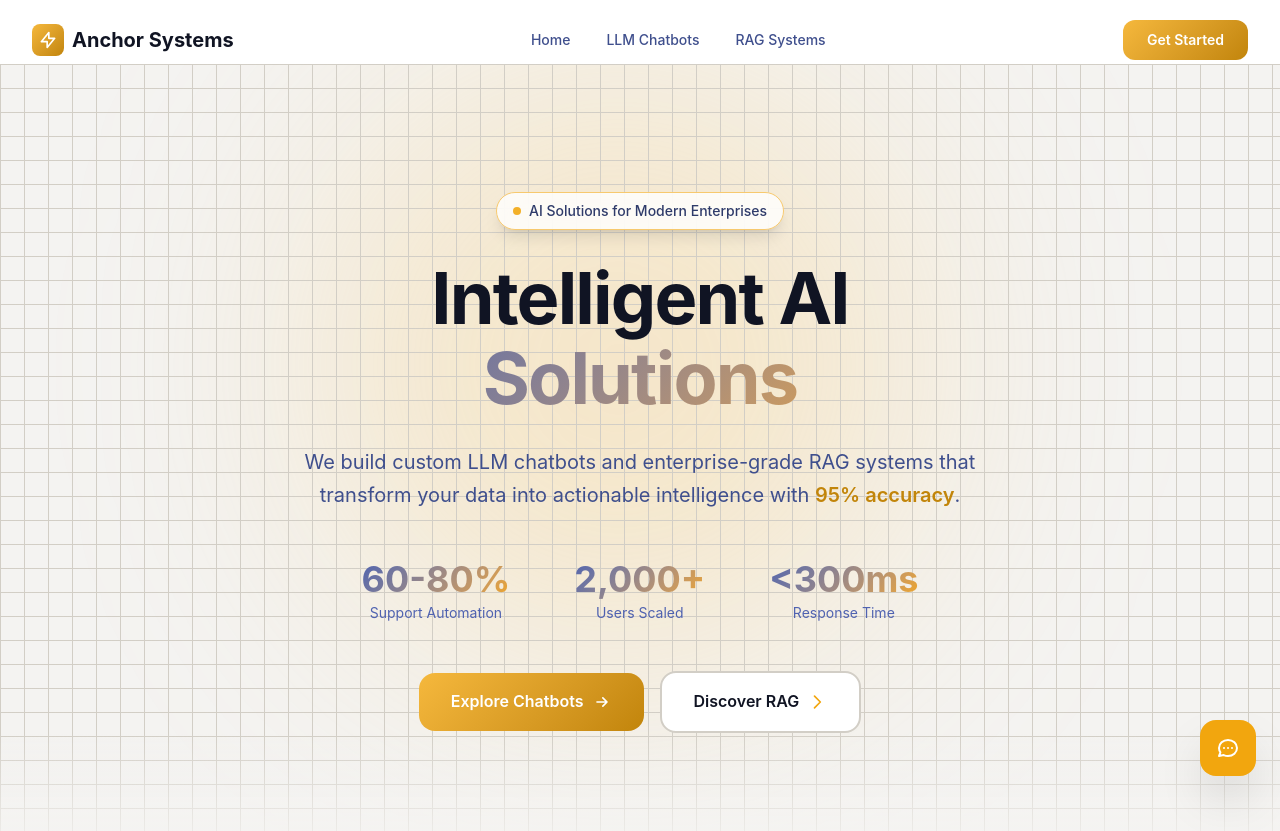
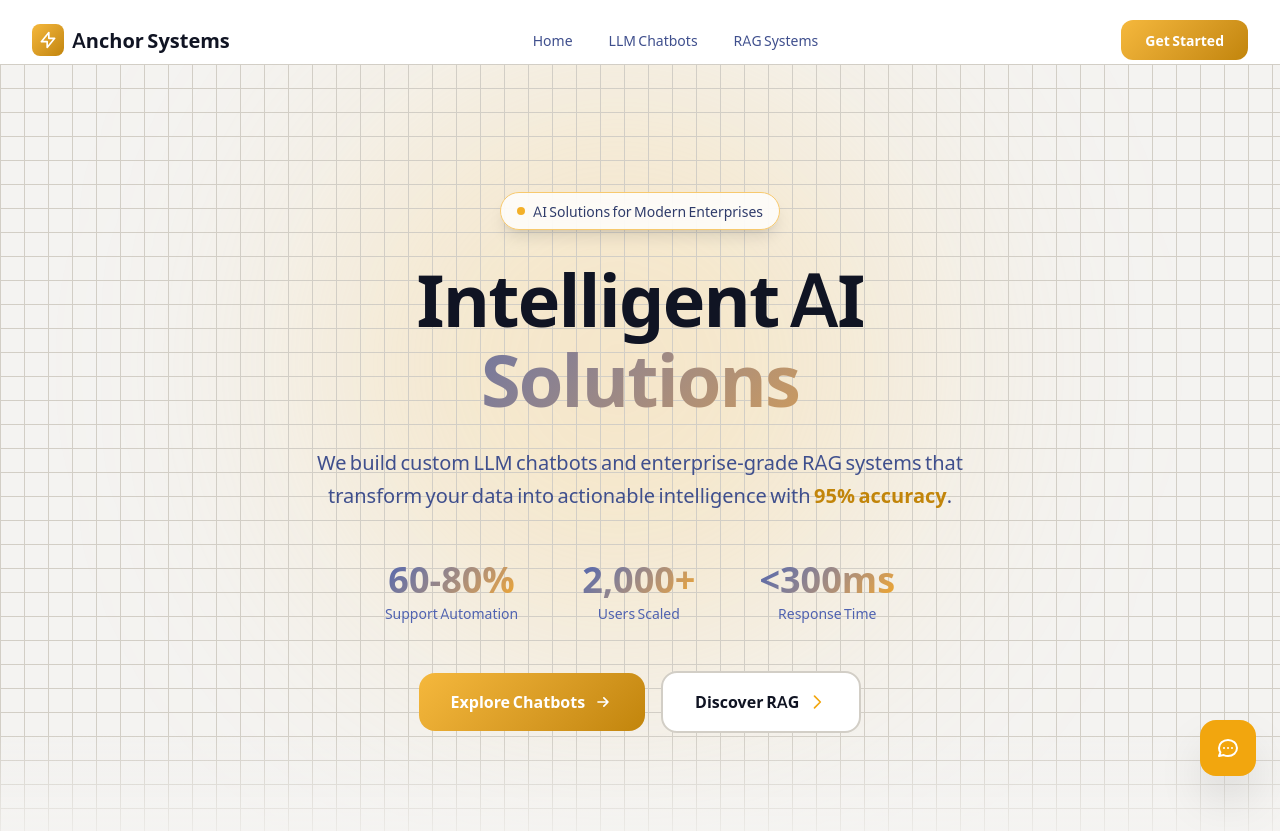
Before and after one commit to ZafTec/anchorsystems, a Next.js app: page / in a window 1280 px wide. Shown: the top 831 px of the page. Built offline with nearby package versions, Linux system fonts and the light colour scheme.

Commit message:
feat: Update font styles to use Plus Jakarta Sans and modify ChatBot component text for clarity

```diff
--- a/src/app/globals.css
+++ b/src/app/globals.css
@@ -1,6 +1,22 @@
 @import "tailwindcss";
-@import url('https://fonts.googleapis.com/css2?family=Inter:wght@300;400;500;600;700;800;900&display=swap');
 @plugin "@tailwindcss/typography";
+
+/* ===== LOCAL FONTS ===== */
+@font-face {
+  font-family: 'Plus Jakarta Sans';
+  src: url('/fonts/plus-jakarta-sans/plus-jakarta-sans-400.woff2') format('woff2');
+  font-weight: 400;
+  font-style: normal;
+  font-display: swap;
+}
+
+@font-face {
+  font-family: 'Plus Jakarta Sans';
+  src: url('/fonts/plus-jakarta-sans/plus-jakarta-sans-600.woff2') format('woff2');
+  font-weight: 600;
+  font-style: normal;
+  font-display: swap;
+}
 
 /* ===== COLOR PALETTE - OKLCH ===== */
 :root {
@@ -82,7 +98,7 @@ html {
 }
 
 body {
-  font-family: 'Inter', system-ui, -apple-system, sans-serif;
+  font-family: 'Plus Jakarta Sans', system-ui, -apple-system, sans-serif;
   line-height: 1.6;
 }
 
--- a/src/app/layout.tsx
+++ b/src/app/layout.tsx
@@ -1,20 +1,24 @@
 import type { Metadata } from "next";
-import { Geist, Geist_Mono } from "next/font/google";
+import localFont from "next/font/local";
 import "./globals.css";
 import Navbar from "@/components/Navbar";
 import Footer from "@/components/Footer";
 import ChatBot from "@/components/ChatBot";
 
-const geistSans = Geist({
-  variable: "--font-geist-sans",
-  subsets: ["latin"],
-  display: "swap",
-  preload: true,
-});
-
-const geistMono = Geist_Mono({
-  variable: "--font-geist-mono",
-  subsets: ["latin"],
+const plusJakartaSans = localFont({
+  src: [
+    {
+      path: "../../public/fonts/plus-jakarta-sans/plus-jakarta-sans-400.woff2",
+      weight: "400",
+      style: "normal",
+    },
+    {
+      path: "../../public/fonts/plus-jakarta-sans/plus-jakarta-sans-600.woff2",
+      weight: "600",
+      style: "normal",
+    },
+  ],
+  variable: "--font-plus-jakarta",
   display: "swap",
   preload: true,
 });
@@ -43,7 +47,7 @@ export const metadata: Metadata = {
 export default function RootLayout({ children }: { children: React.ReactNode }) {
   return (
     <html lang="en" className="scroll-smooth">
-      <body className={`${geistSans.variable} ${geistMono.variable} antialiased bg-white dark:bg-slate-950 text-slate-900 dark:text-slate-200`}>
+      <body className={`${plusJakartaSans.variable} font-sans antialiased bg-white dark:bg-twilight-950 text-twilight-900 dark:text-stone-200`}>
         <Navbar />
         <main className="min-h-screen pt-16">
           {children}
```
Also changed, not shown: 1 other file (tests, documents, lock files or other folders).
